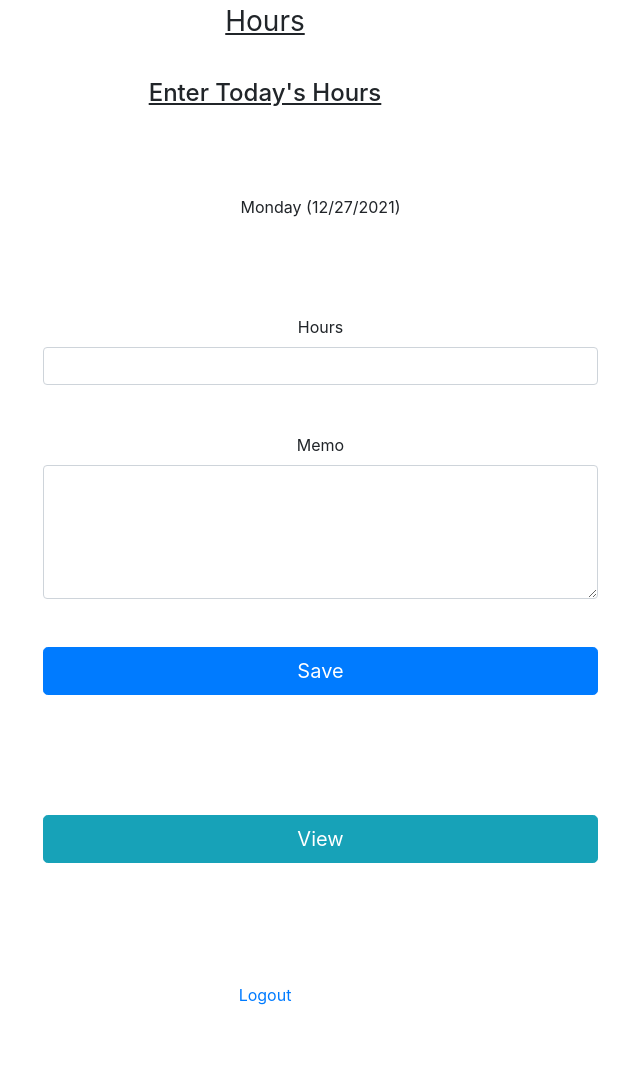
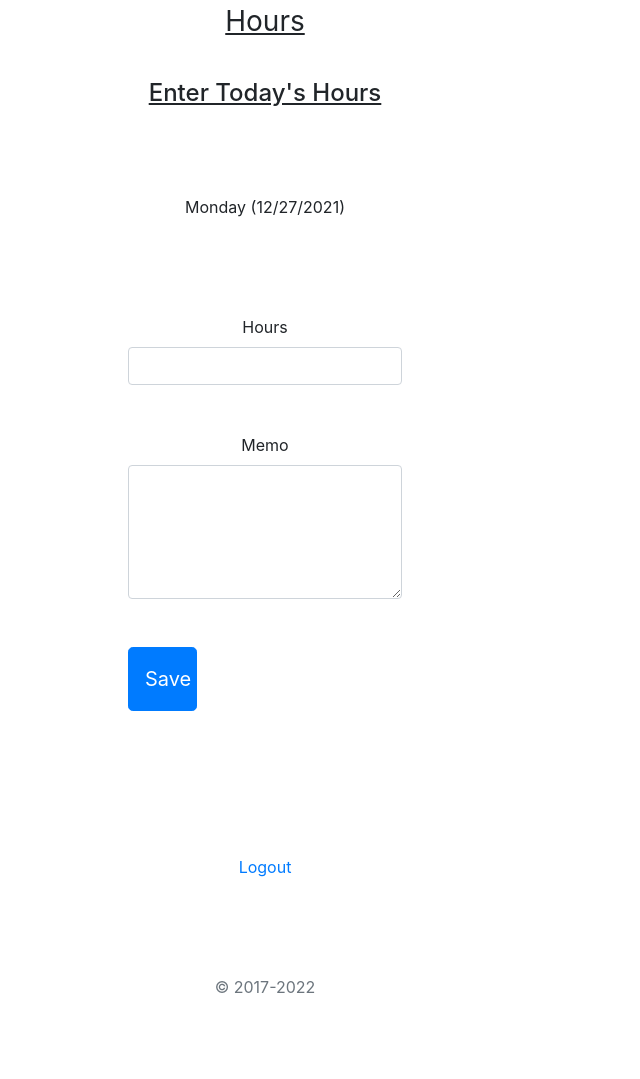
Before and after one commit to mobolaji000/associate.prepwithmo, a Flask app: template app/templates/enter_hours.html in a window 1280 px wide. Shown: the part 274-1353 px from the top of the page, without its empty margins (375-1015 px from the left). After the commit the page ends 1267 px from the top, so only its background shows below. Run offline with Flask 2, Linux system fonts and the light colour scheme; the template is opened without the code that fills it, so the values that code supplies are empty; parts of the project's set-up code (start-up, migrations or seed data) failed here and were passed over; some libraries are stand-ins or nearby versions.

Commit message:
clean up enter hours

```diff
--- a/app/templates/enter_hours.html
+++ b/app/templates/enter_hours.html
@@ -20,11 +20,6 @@
     var today = new Date().toLocaleString('en-us', {weekday:'long'})+' ('+new Date().toLocaleDateString()+')';
     document.getElementById("day_div").innerHTML = today;
 };
-
-		   function finalCheckBeforeSave()
-      {
-
-      }
 
       function  finalCheckBeforeSubmit()
       {
@@ -49,10 +44,7 @@
 	  <h4 class="mb-3"><u>Enter Today's Hours</u></h4>
 
 	  <br><br><br>
-
-	  <div>
-
-		  <div style="display:inline-block; width:50%; margin-left: 10%;">
+		  <div class="row justify-content-center">
 								<form action="{{url_for('submit_hours')}}" method="post">
 									<div id="day_div"  name="day_div"></div><br><br>
 									<input id="day"  name="day" class="form-control" hidden/><br><br>
@@ -60,11 +52,10 @@
 									<input id="hours"  name="hours" class="form-control" type="number" min="0"><br><br>
 									<label for=memo>Memo</label>
 									<textarea id="memo"  name="memo" class="form-control" rows="5"></textarea><br><br>
-									<input id="save" name="save" class="btn btn-primary btn-lg btn-block" type="submit" value="Save"
+									<input id="save" name="save" class="btn btn-primary btn-lg btn-block w-25 p-3" type="submit" value="Save"
 										   onclick="finalCheckBeforeSubmit();">
 								</form>
 							</div>
-		  </div>
 	  <br> <br>
 	   <div >
 		    {% for message in get_flashed_messages() %}
@@ -74,11 +65,15 @@
     </div>
     {% endfor %}
 		       <br><br><br>
-	   <div style="display:inline-block; width:50%; margin-left: 10%;"><a class="btn btn-info btn-lg btn-block " href="/hours" role="button">View</a></div>
+<!--	   <div class="text-center"><a class="btn btn-info btn-lg btn-block" href="/hours" role="button">View</a></div>-->
+
+<!--		   <div class="row justify-content-center"><input class="btn btn-primary btn-lg btn-block w-25 p-3" type="submit" name="submit" value="Send" onclick="finalCheckBeforeSendReport();"></div>-->
+
 		  </div>
- <br> <br> <br> <br> <br>
-		   <div class="container"><a class="link-primary" href="/logout">Logout</a></div>
-	    <br><br><br>
+ <br>	  <div class="container text-center"><a class="link-primary" href="/logout">Logout</a></div>
+
+		<br><br>
+		<p class="mt-5 mb-3 text-muted">&copy; 2017-2022</p>
   </div>
   </body>
 </html>
```
